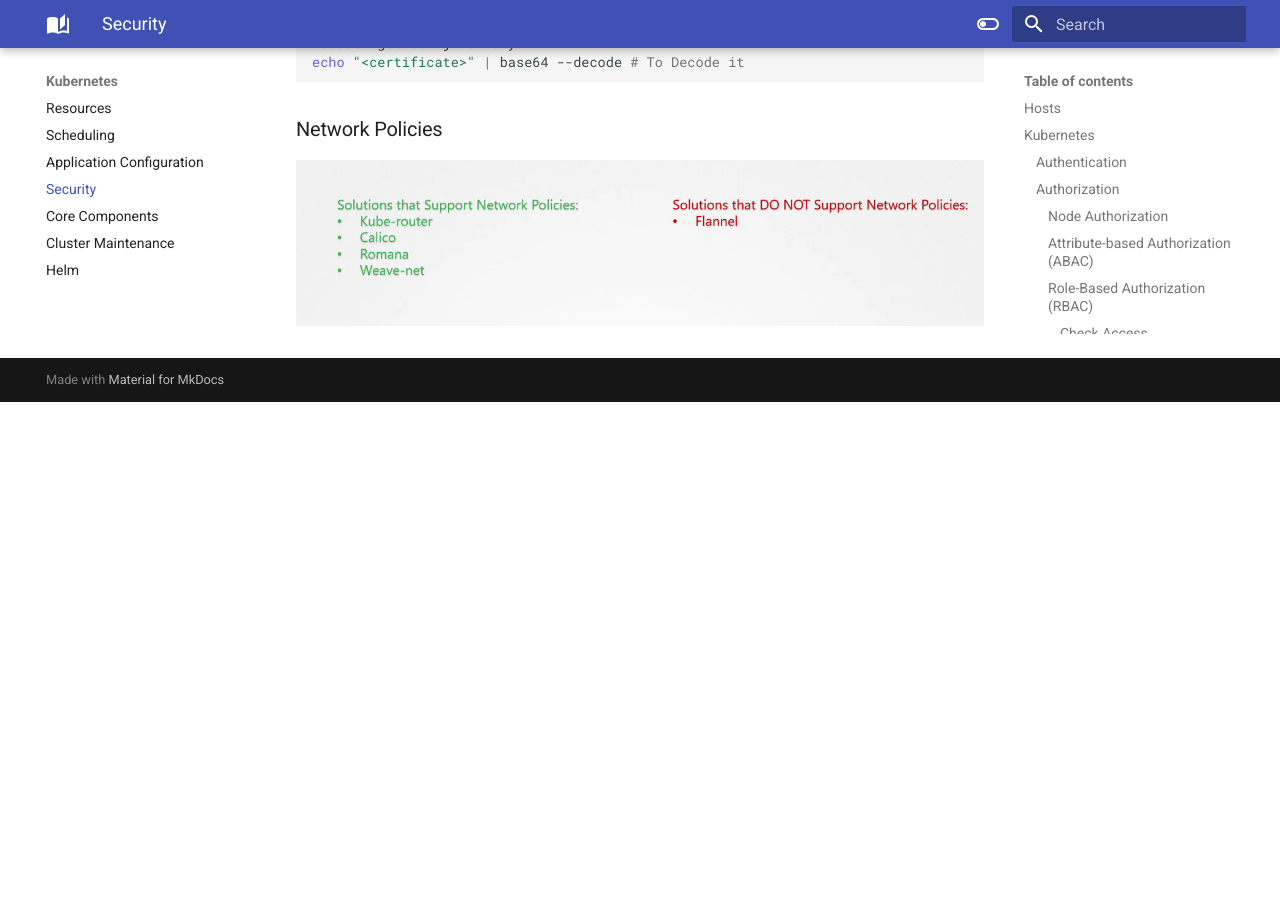
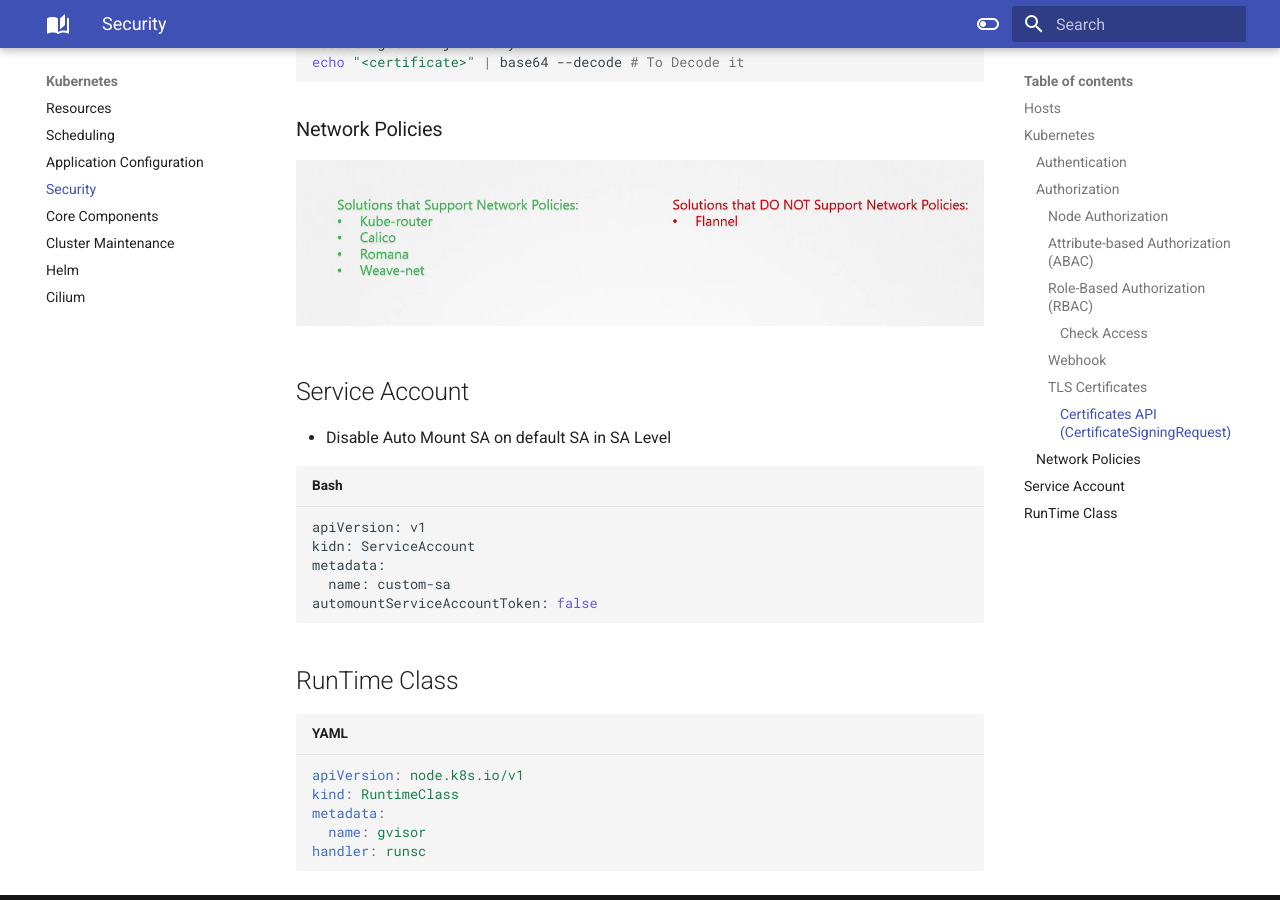
Before and after one commit to fdmsantos/mytechdocs, an MkDocs documentation site: the page built from docs/kubernetes/security.md, in a window 1280 px wide and 900 px high, scrolled down 4050 px. Built offline with MkDocs 1.6.1 and Material for MkDocs 9.7.7, drawn with Linux system fonts in a browser that asks for light colours; before the commit the page ends 4452 px from its top, so only the background shows below that.

Commit message:
Add cilium

````diff
--- a/docs/kubernetes/security.md
+++ b/docs/kubernetes/security.md
@@ -107,8 +107,28 @@ kubectl get csr jane -o yaml
 echo "<certificate>" | base64 --decode # To Decode it
 ```
 
-
-
 ### Network Policies
 
 ![CNI Network Policies Supported](images/cni-network-policies-supported.png){ loading=lazy }
+
+## Service Account
+
+* Disable Auto Mount SA on default SA in SA Level
+
+```shell
+apiVersion: v1
+kidn: ServiceAccount
+metadata:
+  name: custom-sa
+automountServiceAccountToken: false
+```
+
+## RunTime Class
+
+```yaml
+apiVersion: node.k8s.io/v1
+kind: RuntimeClass
+metadata:
+  name: gvisor
+handler: runsc
+```
--- a/mkdocs.yml
+++ b/mkdocs.yml
@@ -59,6 +59,7 @@ nav:
       - Core Components: kubernetes/coreComponents.md
       - Cluster Maintenance: kubernetes/clusterMaintenance.md
       - Helm: kubernetes/helm.md
+      - Cilium: kubernetes/cilium.md
   - Cloud:
       - Azure:
           - Azure Virtual Desktop: cloud/azure/azd.md
````
Also changed, not shown: docs/kubernetes/cilium.md (added, +95 -0 lines), docs/kubernetes/resources.md (+2 -0 lines).
